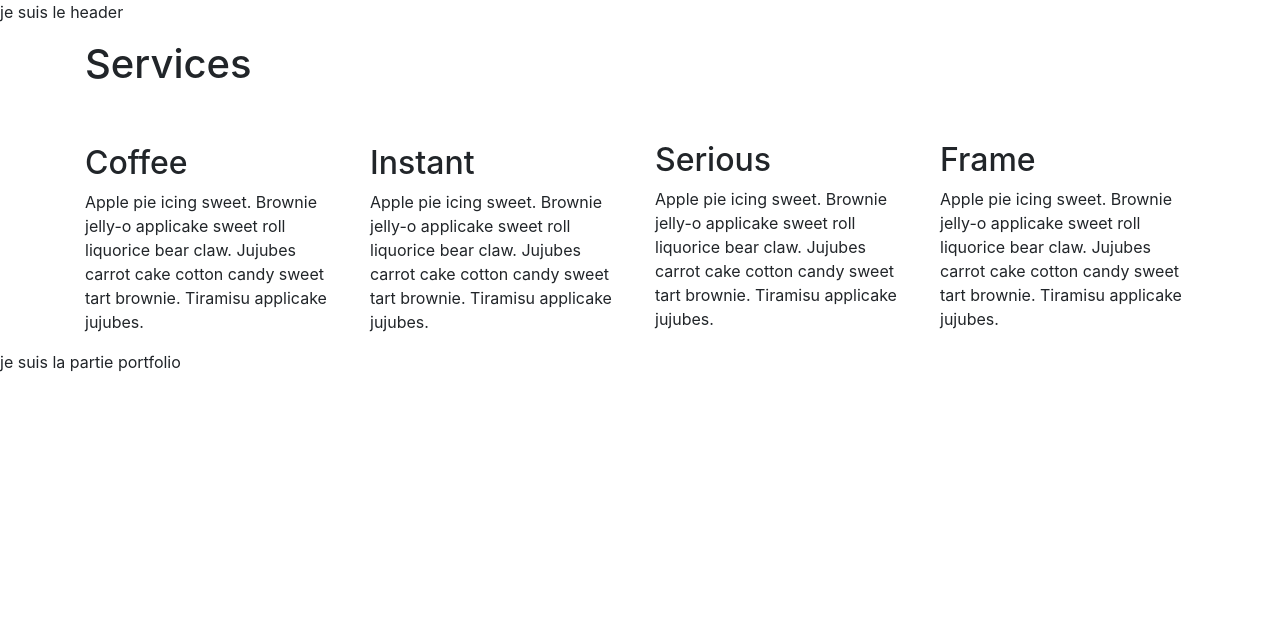
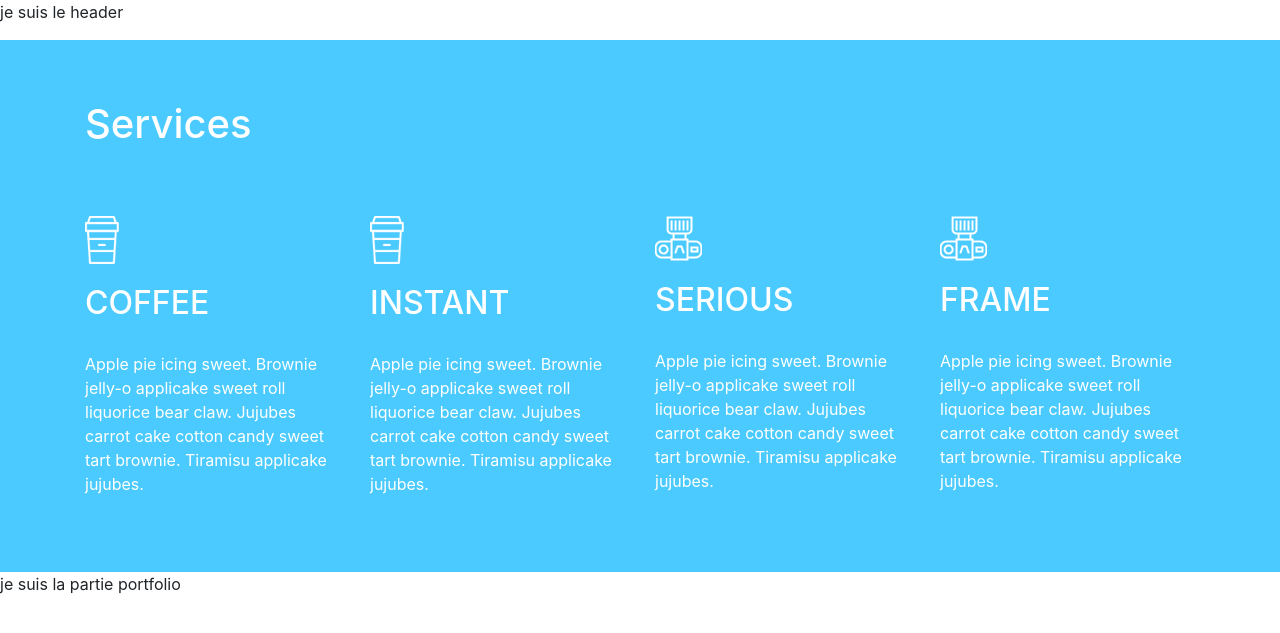
Before and after one commit to AlisonMessaoudi/Blueasy, a PHP site: page / in a window 1280 px wide. Shown: the top 633 px of the page. Run offline with PHP 8.4, Linux system fonts and the light colour scheme.

Commit message:
Update services.css

```diff
--- a/services.css
+++ b/services.css
@@ -1 +1,17 @@
-/* un commentaire
+/*************** SERVICE 4 CATEGORIES ***************/
+.service{
+    background-image: url(images/fondservices.png) !important;
+}
+.service_titre{
+    color: white;
+    padding: 60px 0px 30px 0px;
+}
+.service_text{
+    color: white;
+    padding: 30px 0px 60px 0px;
+}
+.service_text h2{
+    text-transform: uppercase;
+    margin-top: 20px;
+    margin-bottom: 30px;
+}
```
